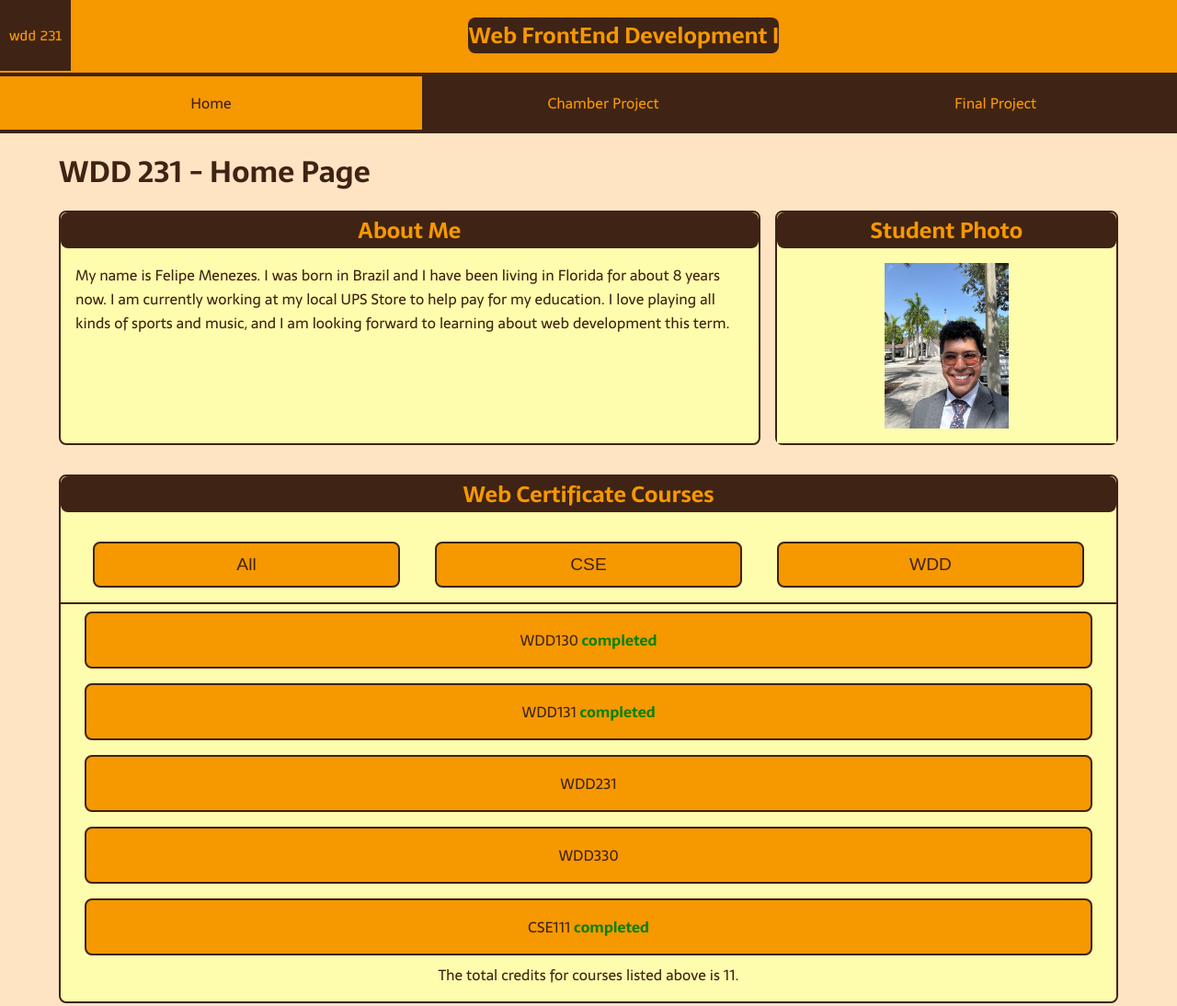
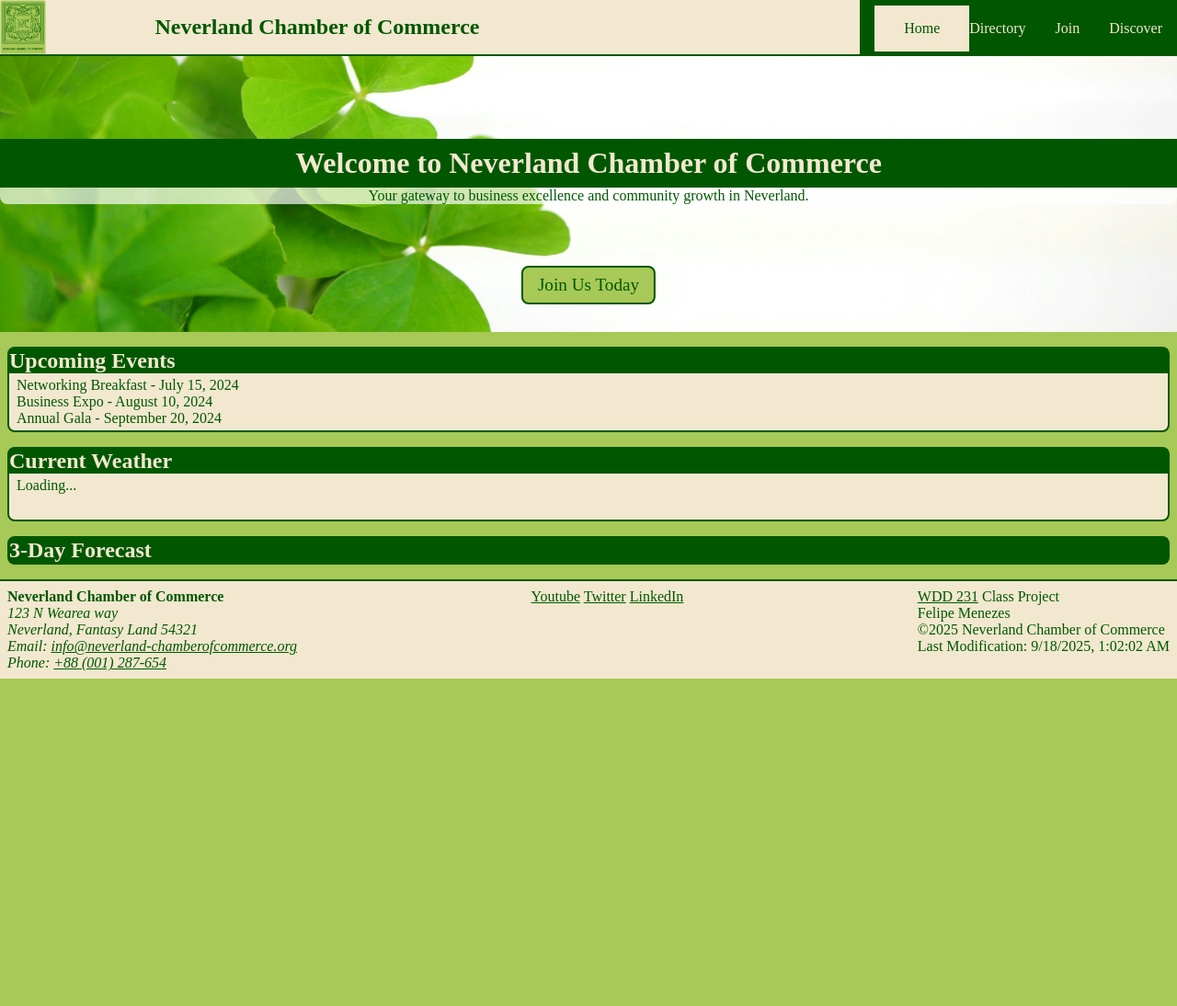
Before and after one commit to Fehlipe19/wdd231, a plain HTML site: page chamber/index.html in a window 1280 px wide. Shown: the top 1094 px of the page at 92% size. After the commit the page ends 800 px from the top, so only its background shows below. Drawn offline with Linux system fonts and the light colour scheme.

Commit message:
Style home page

```diff
--- a/index.html
+++ b/chamber/index.html
@@ -3,25 +3,33 @@
   <head>
     <meta charset="UTF-8" />
     <meta name="viewport" content="width=device-width, initial-scale=1.0" />
-    <title>WDD 231 - Home Page</title>
+    <title>Home | Neverland - Chamber of Commerce</title>
     <meta
       name="description"
-      content="Home page for WDD 231 - Web FrontEnd Development I. This page links to every project that will be made in class." />
+      content="Home page of Chamber of Commerce page for WDD 231 - Web FrontEnd Development I. This page is the final project for the class." />
     <meta name="author" content="Felipe Menezes" />
+    <meta property="og:title" content="Neverland - Chamber of Commerce" />
+    <meta
+      property="og:description"
+      content="Chamber of Commerce page for WDD 231 - Web FrontEnd Development I. This page is the final project for the class." />
+    <meta property="og:image" content="images/neverland-logo.png" />
+    <meta property="og:url" content="https://fehlipe19.github.io/wdd231/chamber/directory.html" />
+    <link rel="icon" href="images/favicon.ico" />
     <link rel="preconnect" href="https://fonts.googleapis.com" />
     <link rel="preconnect" href="https://fonts.gstatic.com" crossorigin />
     <link href="https://fonts.googleapis.com/css2?family=Sarala:wght@400;700&display=swap" rel="stylesheet" />
-    <link rel="stylesheet" href="styles/small.css" />
-    <link rel="stylesheet" href="styles/large.css" />
+    <link rel="stylesheet" href="styles/chambersmall.css" />
+    <link rel="stylesheet" href="styles/chamberlarge.css" />
     <script src="scripts/navigation.js" defer></script>
     <script src="scripts/date.js" defer></script>
-    <script src="scripts/course.js" defer></script>
+    <script src="scripts/directory.js" defer></script>
+    <script src="scripts/view-toggle.js" defer></script>
   </head>
   <body>
     <header>
       <div class="logo-banner">
-        <img id="profile" src="images/profile.png" alt="WDD 231 Logo" />
-        <h2 id="logo-title">Web FrontEnd Development I</h2>
+        <img id="profile" src="images/neverland-logo1.png" alt="WDD 231 Logo" />
+        <h2 id="logo-title">Neverland Chamber of Commerce</h2>
         <div class="mobile-header">
           <div id="ham-menu">
             <span></span>
@@ -32,59 +40,69 @@
       </div>
       <nav>
         <ul class="mobile-nav">
-          <li><a href="https://fehlipe19.github.io/wdd231/" class="current-tab">Home</a></li>
-          <li><a href="https://fehlipe19.github.io/wdd231/chamber/directory.html">Chamber Project</a></li>
-          <li><a href="#">Final Project</a></li>
+          <li><a href="https://fehlipe19.github.io/wdd231/chamber/index.html" class="current-tab">Home</a></li>
+          <li><a href="https://fehlipe19.github.io/wdd231/chamber/directory.html">Directory</a></li>
+          <li><a href="#">Join</a></li>
+          <li><a href="#">Discover</a></li>
         </ul>
       </nav>
     </header>
     <main>
-      <h1>WDD 231 - Home Page</h1>
-      <div class="personal-info">
-        <section id="info-text" class="info-card">
-          <div class="card-title">
-            <h2>About Me</h2>
+      <div class="hero">
+        <div class="hero-text">
+          <h1>Welcome to Neverland Chamber of Commerce</h1>
+          <p>Your gateway to business excellence and community growth in Neverland.</p>
+        </div>
+        <a href="#" class="hero-button">Join Us Today</a>
+      </div>
+      <section class="current-info">
+        <div class="events-section">
+          <div class="events summary">
+            <h2>Upcoming Events</h2>
+            <ul>
+              <li>Networking Breakfast - July 15, 2024</li>
+              <li>Business Expo - August 10, 2024</li>
+              <li>Annual Gala - September 20, 2024</li>
+            </ul>
           </div>
-          <div class="card-body">
-            <p>
-              My name is Felipe Menezes. I was born in Brazil and I have been living in Florida for about 8 years now. I
-              am currently working at my local UPS Store to help pay for my education. I love playing all kinds of
-              sports and music, and I am looking forward to learning about web development this term.
-            </p>
-          </div>
-        </section>
-        <section id="info-photo" class="info-card">
-          <div class="card-title">
-            <h2>Student Photo</h2>
-            <div class="student-img-container">
-              <img id="studentphoto" src="images/felipe-menezes.webp" alt="Smiling student photo" />
+          <div class="weather">
+            <div class="current-weather summary">
+              <h2>Current Weather</h2>
+              <p id="weather-description">Loading...</p>
+              <p id="temperature"></p>
+              <p id="humidity"></p>
+              <p id="wind-speed"></p>
+            </div>
+            <div class="forecast summary">
+              <h2>3-Day Forecast</h2>
+              <div id="forecast-cards" class="forecast-cards">
+                <!-- Forecast cards will be inserted here -->
+              </div>
             </div>
           </div>
-        </section>
-      </div>
-      <section class="certificate-card">
-        <div class="card-title">
-          <h2>Web Certificate Courses</h2>
-        </div>
-        <div class="card-body">
-          <div class="button-list">
-            <button id="all-classes">All</button>
-            <button id="cse-classes">CSE</button>
-            <button id="wdd-classes">WDD</button>
-          </div>
-          <div id="class-list"></div>
-          <div id="credit-count"></div>
         </div>
       </section>
+      <section id="company-spotlights"></section>
     </main>
     <footer>
-      <div class="icon-list">
-        <a href="#">Github</a>
+      <div class="contact-info">
+        <p><span id="bold-text">Neverland Chamber of Commerce</span></p>
+        <address>
+          <p>123 N Wearea way</p>
+          <p>Neverland, Fantasy Land 54321</p>
+          <p>Email: <a href="mailto:info@neverlandcoc.org">info@neverland-chamberofcommerce.org</a></p>
+          <p>Phone: <a href="tel:+88001287654">+88 (001) 287-654</a></p>
+        </address>
+      </div>
+      <div class="social-media-links">
+        <a href="#">Youtube</a>
+        <a href="#">Twitter</a>
         <a href="#">LinkedIn</a>
-        <a href="#">Facebook</a>
       </div>
-      <div class="footer-text">
-        <p>©<span id="currentYear"></span> | Felipe Menezes | Florida, USA.</p>
+      <div class="personal info">
+        <p><a href="https://fehlipe19.github.io/wdd231/">WDD 231</a> Class Project</p>
+        <p>Felipe Menezes</p>
+        <p>&copy;<span id="currentYear"></span> Neverland Chamber of Commerce</p>
         <p id="lastModified"></p>
       </div>
     </footer>
--- a/chamber/styles/chambersmall.css
+++ b/chamber/styles/chambersmall.css
@@ -90,11 +90,6 @@ header {
   background-color: var(--light-color);
 }
 
-.logo-banner h1 {
-  color: var(--dark-background);
-  font-size: 1.5rem;
-}
-
 nav {
   background-color: var(--dark-background);
 }
@@ -135,6 +130,15 @@ li a:hover,
 h1 {
   text-align: center;
   color: var(--light-color);
+  background-color: var(--dark-background);
+  padding: 8px 0;
+}
+
+.view-toggle {
+  display: flex;
+  justify-content: center;
+  align-items: center;
+  /* margin: 16px 0; */
 }
 
 .active-view {
@@ -160,6 +164,68 @@ h1 {
 img {
   object-fit: contain;
   width: 100px;
+}
+
+.hero {
+  position: relative;
+  width: 100%;
+  height: 300px;
+  background: url("../images/fourleafclover.jpg") no-repeat center center/cover;
+}
+
+.hero-text {
+  width: 100%;
+  position: absolute;
+  top: 30%;
+  /* right: 30%; */
+  color: var(--light-color);
+  /* padding: 16px; */
+  border-radius: 8px;
+  text-align: center;
+  background-color: rgba(255, 255, 255, 0.678);
+}
+
+.hero-button {
+  text-decoration: none;
+  position: absolute;
+  bottom: 10%;
+  left: 50%;
+  transform: translateX(-50%);
+}
+
+.hero-button,
+button {
+  background-color: var(--primary-color);
+  color: var(--dark-background);
+  border: 2px solid var(--dark-background);
+  padding: 8px 16px;
+  border-radius: 8px;
+  cursor: pointer;
+  font-size: 1.2rem;
+}
+
+.hero-button:hover,
+button:hover {
+  background-color: var(--light-color);
+  color: var(--dark-background);
+  border: 2px solid var(--dark-background);
+}
+
+.summary {
+  border: 2px solid var(--dark-background);
+  background-color: var(--light-color);
+  border-radius: 8px;
+  margin: 16px 8px;
+}
+
+.summary h2 {
+  background-color: var(--dark-background);
+  color: var(--light-color);
+}
+
+.summary > p,
+.summary > ul {
+  padding: 4px 8px;
 }
 
 .company-card {
```
Also changed, not shown: chamber/images/fourleafclover.jpg (added), 1 other file.
